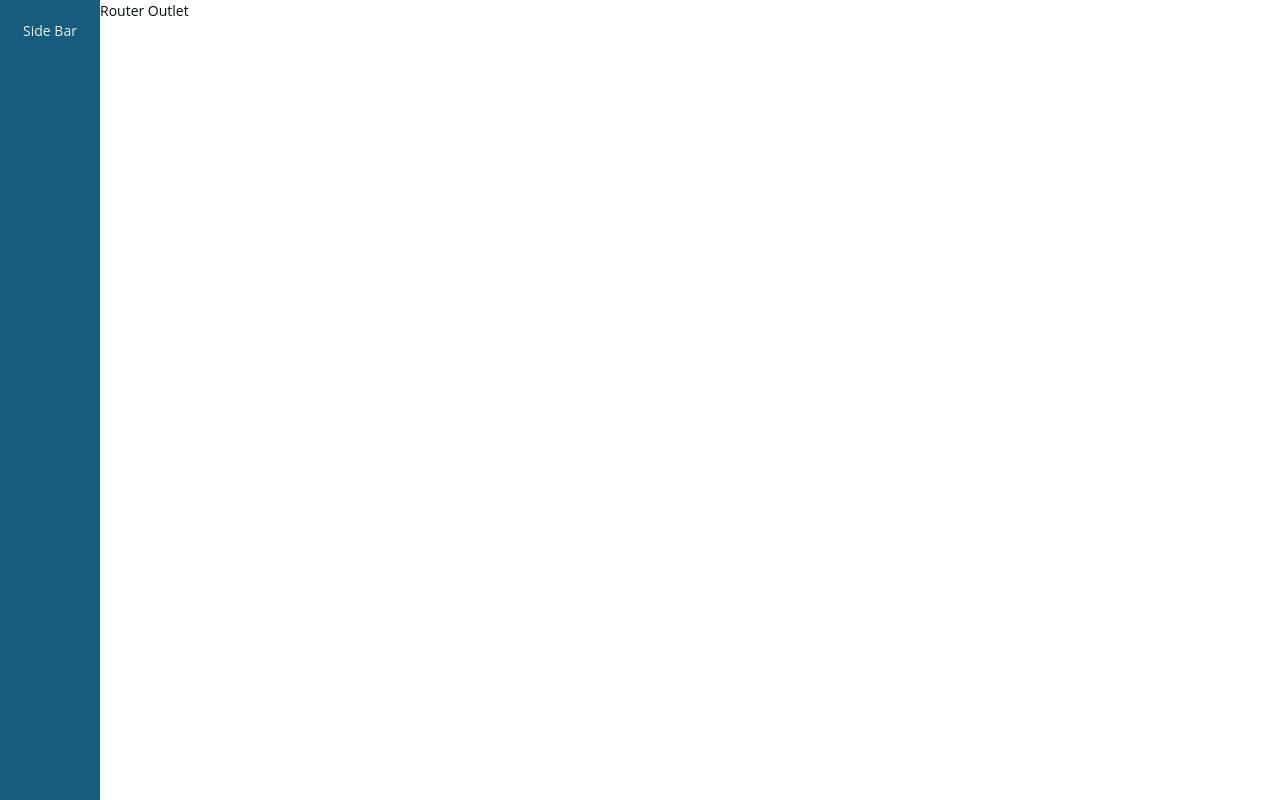
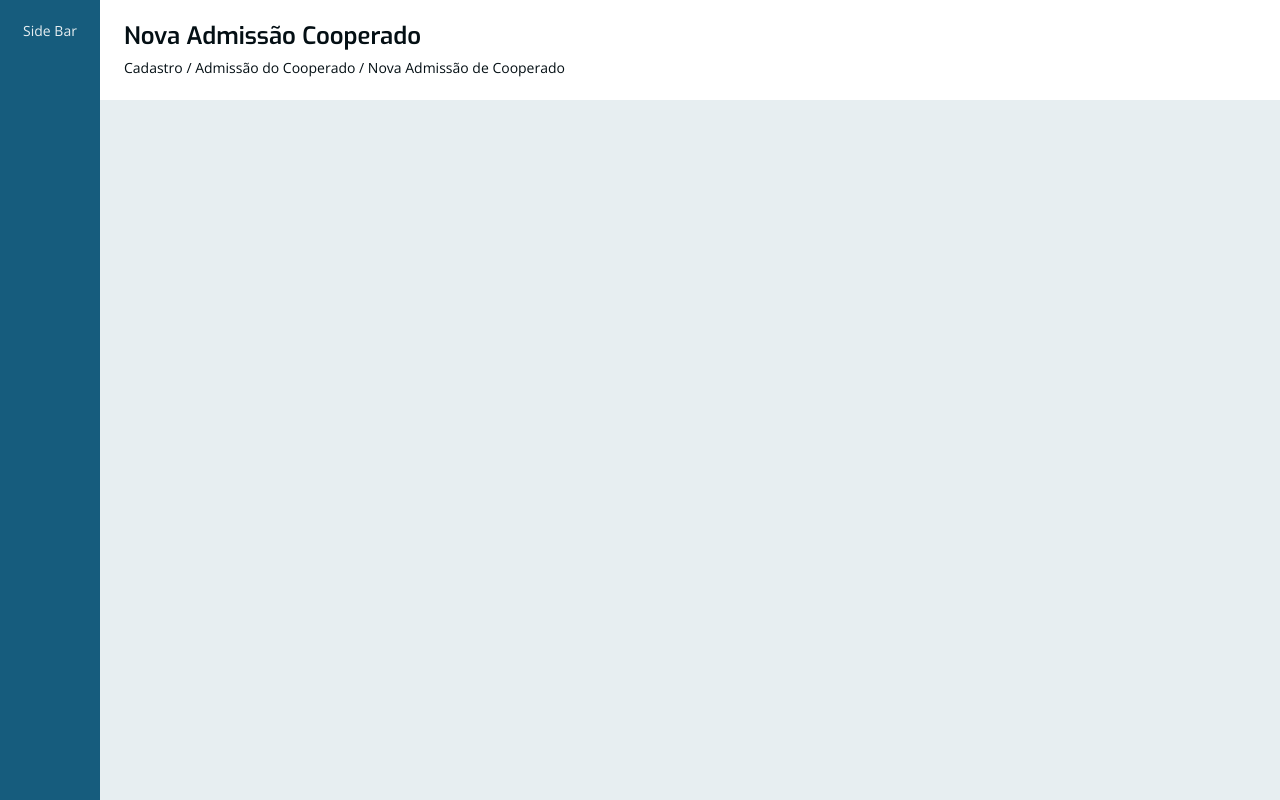
Before and after one commit to DoToMaSi/Desafio-Aielo, an Angular app: page / in a window 1280 px wide. Built offline with nearby package versions, Linux system fonts and the light colour scheme.

Commit message:
- New Components and Fonts

```diff
--- a/src/app/app.component.html
+++ b/src/app/app.component.html
@@ -3,7 +3,7 @@
     Side Bar
   </aside>
   <section id="main-content">
-    Router Outlet
+    <ac-header></ac-header>
     <router-outlet></router-outlet>
   </section>
 </div>
--- a/src/app/app.component.scss
+++ b/src/app/app.component.scss
@@ -17,5 +17,6 @@
   #main-content {
     flex: 1 1 auto;
     height: 100vh;
+    background: var(--bs-light);
   }
 }
--- a/src/app/app.module.ts
+++ b/src/app/app.module.ts
@@ -5,6 +5,7 @@ import { AppRoutingModule } from './app-routing.module';
 import { AppComponent } from './app.component';
 import { NgbModule } from '@ng-bootstrap/ng-bootstrap';
 import { FontAwesomeModule } from '@fortawesome/angular-fontawesome';
+import { DisplayComponentsModuleTsModule } from './shared/components/display/display-components.module.ts.module';
 
 @NgModule({
   declarations: [
@@ -14,7 +15,8 @@ import { FontAwesomeModule } from '@fortawesome/angular-fontawesome';
     BrowserModule,
     AppRoutingModule,
     NgbModule,
-    FontAwesomeModule
+    FontAwesomeModule,
+    DisplayComponentsModuleTsModule
   ],
   providers: [],
   bootstrap: [AppComponent]
--- /dev/null
+++ b/src/app/shared/components/display/ac-header/ac-header.component.html
@@ -0,0 +1,6 @@
+<header class="main-header">
+  <section class="header-title">
+    <h4>Nova Admissão Cooperado</h4>
+    <label>Cadastro / Admissão do Cooperado / Nova Admissão de Cooperado</label>
+  </section>
+</header>
--- /dev/null
+++ b/src/app/shared/components/display/ac-header/ac-header.component.scss
@@ -0,0 +1,7 @@
+.main-header {
+  display: flex;
+  align-items: center;
+  height: 100px;
+  padding: 24px;
+  background: var(--bs-white);
+}
--- a/src/theme/_typography.scss
+++ b/src/theme/_typography.scss
@@ -1,20 +1,5 @@
 @import url('https://fonts.googleapis.com/css2?family=Exo:wght@100;200;300;400;500;600;700;800;900&display=swap');
-
-@font-face {
-  font-family: "Exo";
-  font-style: normal;
-  font-display: swap;
-  src: url('https://fonts.googleapis.com/css2?family=Exo:wght@100;200;300;400;500;600;700;800;900&display=swap');
-}
-
-@font-face {
-  font-family: "Open Sans";
-  font-style: normal;
-  font-display: swap;
-  @import url('https://fonts.googleapis.com/css2?family=Open+Sans:wght@300;400;500;600;700;800&display=swap');
-  unicode-range: U+0460-052F, U+1C80-1C88, U+20B4, U+2DE0-2DFF, U+A640-A69F,
-    U+FE2E-FE2F;
-}
+@import url('https://fonts.googleapis.com/css2?family=Open+Sans:wght@300;400;500;600;700;800&display=swap');
 
 * {
   font-family: 'Open Sans', Tahoma, Geneva, Verdana, sans-serif;
```
Also changed, not shown: src/app/shared/components/display/ac-header/ac-header.component.ts (added, +11 -0 lines), src/app/shared/components/display/display-components.module.ts.module.ts (+7 -1 lines), 1 other file (tests, documents, lock files or other folders).
